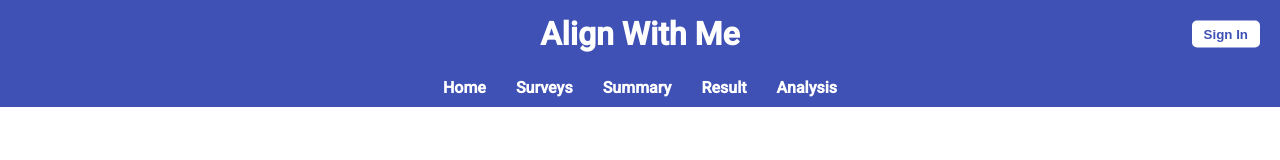
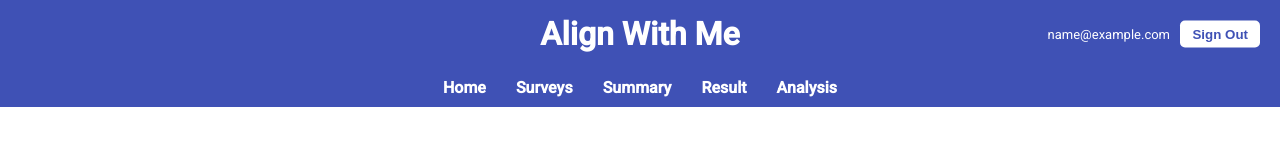
Before and after one commit to DigitalDemocracyProject/publiclens, an Angular app in the folder public-lens-portal/: page /home in a window 1280 px wide. Shown: the top 160 px of the page. Built offline with nearby package versions, Linux system fonts and the light colour scheme; sample sign-in values are in the browser's storage.

Commit message:
Display user details after sign in

```diff
--- a/public-lens-portal/src/app/app.component.css
+++ b/public-lens-portal/src/app/app.component.css
@@ -7,12 +7,12 @@ header {
 
 .header-container {
   display: flex;
-  justify-content: center; /* keeps title centered */
+  justify-content: center;
   align-items: center;
   padding: 15px;
   background-color: #3f51b5;
   color: white;
-  position: relative; /* allows positioning child relative to header */
+  position: relative;
 }
 
 header h1 {
@@ -53,3 +53,27 @@ header h1 {
 .login-btn:hover {
   background-color: #e6e6e6;
 }
+
+.logout-btn {
+  position: absolute;
+  right: 20px;
+  top: 50%;
+  transform: translateY(-50%);
+  padding: 6px 12px;
+  border-radius: 5px;
+  border: none;
+  background-color: white;
+  color: #3f51b5;
+  font-weight: bold;
+  cursor: pointer;
+}
+
+.logout-btn:hover {
+  background-color: #e6e6e6;
+}
+
+.user-text {
+  position: absolute;
+  right: 110px;
+  font-size: 13px;
+}
--- a/public-lens-portal/src/app/app.component.html
+++ b/public-lens-portal/src/app/app.component.html
@@ -1,12 +1,37 @@
 <header class="header-container">
   <h1>Align With Me</h1>
-  <button class="login-btn" (click)="auth.login()">Sign In</button>
+
+  <!-- Show username when logged in -->
+  <span *ngIf="auth.isLoggedIn()" class="user-text">
+    {{ auth.getEmail() }}
+  </span>
+
+  <!-- Sign In button -->
+  <button class="login-btn" *ngIf="!auth.isLoggedIn()" (click)="auth.login()">
+    Sign In
+  </button>
+
+  <!-- Sign Out button -->
+  <button class="logout-btn" *ngIf="auth.isLoggedIn()" (click)="auth.logout()">
+    Sign Out
+  </button>
 </header>
+
 <nav mat-tab-nav-bar class="nav-bar">
-  <a mat-tab-link routerLink="/home" routerLinkActive="mat-tab-label-active">Home</a>
-  <a mat-tab-link routerLink="/surveys" routerLinkActive="mat-tab-label-active">Surveys</a>
-  <a mat-tab-link routerLink="/summary" routerLinkActive="mat-tab-label-active">Summary</a>
-  <a mat-tab-link routerLink="/result" routerLinkActive="mat-tab-label-active">Result</a>
-  <a mat-tab-link routerLink="/analysis" routerLinkActive="mat-tab-label-active">Analysis</a>
+  <a mat-tab-link routerLink="/home" routerLinkActive="mat-tab-label-active"
+    >Home</a
+  >
+  <a mat-tab-link routerLink="/surveys" routerLinkActive="mat-tab-label-active"
+    >Surveys</a
+  >
+  <a mat-tab-link routerLink="/summary" routerLinkActive="mat-tab-label-active"
+    >Summary</a
+  >
+  <a mat-tab-link routerLink="/result" routerLinkActive="mat-tab-label-active"
+    >Result</a
+  >
+  <a mat-tab-link routerLink="/analysis" routerLinkActive="mat-tab-label-active"
+    >Analysis</a
+  >
 </nav>
 <router-outlet></router-outlet>
--- a/public-lens-portal/src/app/app.component.ts
+++ b/public-lens-portal/src/app/app.component.ts
@@ -1,12 +1,25 @@
-import { Component } from '@angular/core';
+import { Component, OnInit, Inject, PLATFORM_ID } from '@angular/core';
 import { AuthService } from './auth.service';
+import { isPlatformBrowser } from '@angular/common';
+import { RouterModule } from '@angular/router';
+import { NgIf } from '@angular/common';
 
 @Component({
   selector: 'app-root',
+  standalone: true,
+  imports: [RouterModule, NgIf],
   templateUrl: './app.component.html',
-  standalone: false,
-  styleUrl: './app.component.css',
+  styleUrls: ['./app.component.css'],
 })
-export class AppComponent {
-  constructor(public auth: AuthService) {}
+export class AppComponent implements OnInit {
+  constructor(
+    public auth: AuthService,
+    @Inject(PLATFORM_ID) private platformId: Object
+  ) {}
+
+  ngOnInit() {
+    if (isPlatformBrowser(this.platformId)) {
+      this.auth.handleAuthCallback();
+    }
+  }
 }
--- a/public-lens-portal/src/app/app.module.ts
+++ b/public-lens-portal/src/app/app.module.ts
@@ -1,5 +1,9 @@
 import { NgModule } from '@angular/core';
-import { BrowserModule, provideClientHydration, withEventReplay } from '@angular/platform-browser';
+import {
+  BrowserModule,
+  provideClientHydration,
+  withEventReplay,
+} from '@angular/platform-browser';
 
 import { AppRoutingModule } from './app-routing.module';
 import { AppComponent } from './app.component';
@@ -7,26 +11,22 @@ import { provideAnimationsAsync } from '@angular/platform-browser/animations/asy
 import { FeaturesModule } from './features/features.module';
 import { CoreModule } from './core/core.module';
 import { SharedModule } from './shared/shared.module';
-import { provideHttpClient, withInterceptorsFromDi, withFetch } from '@angular/common/http';
-import { AnalysisViewerComponent } from './analysis-viewer/analysis-viewer.component';
+import { provideHttpClient } from '@angular/common/http';
 
 @NgModule({
-  declarations: [
-    AppComponent
-  ],
+  declarations: [],
   imports: [
     BrowserModule,
     AppRoutingModule,
     CoreModule,
     FeaturesModule,
     SharedModule,
-    AnalysisViewerComponent
   ],
   providers: [
     provideClientHydration(withEventReplay()),
     provideAnimationsAsync(),
-    provideHttpClient(withInterceptorsFromDi(), withFetch())
+    provideHttpClient(),
   ],
-  bootstrap: [AppComponent]
+  bootstrap: [],
 })
-export class AppModule { }
+export class AppModule {}
--- a/public-lens-portal/src/app/auth.service.ts
+++ b/public-lens-portal/src/app/auth.service.ts
@@ -1,4 +1,6 @@
-import { Injectable } from '@angular/core';
+import { Inject, Injectable, PLATFORM_ID } from '@angular/core';
+import { isPlatformBrowser } from '@angular/common';
+
 import { HttpClient, HttpParams, HttpHeaders } from '@angular/common/http';
 import { Router } from '@angular/router';
 
@@ -11,10 +13,16 @@ export class AuthService {
   private redirectUri = 'http://localhost:4200/home';
   private tokenEndpoint = `https://${this.domain}/oauth2/token`;
 
-  constructor(private http: HttpClient, private router: Router) {}
+  constructor(
+    private http: HttpClient,
+    private router: Router,
+    @Inject(PLATFORM_ID) private platformId: Object
+  ) {}
 
   /** Redirect user to Cognito Hosted UI */
   login() {
+    if (!isPlatformBrowser(this.platformId)) return;
+
     const url = `https://${this.domain}/login?client_id=${
       this.clientId
     }&response_type=code&scope=openid+email+phone&redirect_uri=${encodeURIComponent(
@@ -25,9 +33,12 @@ export class AuthService {
 
   /** Handle redirect and exchange code for tokens */
   async handleAuthCallback(): Promise<void> {
+    if (!isPlatformBrowser(this.platformId)) return;
+
     const params = new URLSearchParams(window.location.search);
     const code = params.get('code');
-    if (code) {
+    if (!code) return;
+
     const body = new HttpParams()
       .set('grant_type', 'authorization_code')
       .set('client_id', this.clientId)
@@ -43,29 +54,63 @@ export class AuthService {
         })
         .toPromise();
 
-        // Save tokens in localStorage
       localStorage.setItem('id_token', tokenResponse.id_token);
       localStorage.setItem('access_token', tokenResponse.access_token);
       localStorage.setItem('refresh_token', tokenResponse.refresh_token);
 
-        // remove code from URL
       this.router.navigate(['/home']);
     } catch (err) {
       console.error('Token exchange failed', err);
     }
   }
-  }
 
   /** Get stored access token */
   getAccessToken(): string | null {
+    if (!isPlatformBrowser(this.platformId)) {
+      return null;
+    }
     return localStorage.getItem('access_token');
+  }
+
+  /** Get email from ID token */
+  getEmail(): string | null {
+    if (!isPlatformBrowser(this.platformId)) return null;
+
+    const token = localStorage.getItem('id_token');
+    if (!token) return null;
+
+    const payload = JSON.parse(atob(token.split('.')[1]));
+    return payload['email'] || null;
   }
 
   /** Logout */
   logout() {
+    if (isPlatformBrowser(this.platformId)) {
       localStorage.clear();
       window.location.href = `https://${this.domain}/logout?client_id=${
         this.clientId
       }&logout_uri=${encodeURIComponent(this.redirectUri)}`;
     }
   }
+
+  /** Check login status */
+  isLoggedIn(): boolean {
+    if (!isPlatformBrowser(this.platformId)) {
+      return false;
+    }
+    return !!localStorage.getItem('id_token');
+  }
+
+  /** Get username from ID token */
+  getUsername(): string | null {
+    if (!isPlatformBrowser(this.platformId)) {
+      return null;
+    }
+
+    const token = localStorage.getItem('id_token');
+    if (!token) return null;
+
+    const payload = JSON.parse(atob(token.split('.')[1]));
+    return payload['cognito:username'] || payload['email'] || 'User';
+  }
+}
--- a/public-lens-portal/src/main.ts
+++ b/public-lens-portal/src/main.ts
@@ -1,5 +1,20 @@
-import { platformBrowserDynamic } from '@angular/platform-browser-dynamic';
-import { AppModule } from './app/app.module';
+import { bootstrapApplication } from '@angular/platform-browser';
+import { provideRouter } from '@angular/router';
+import { provideAnimations } from '@angular/platform-browser/animations';
 
-platformBrowserDynamic().bootstrapModule(AppModule)
-  .catch(err => console.error(err));
+import { AppComponent } from './app/app.component';
+import { routes } from './app/app-routing.module';
+import { provideHttpClient } from '@angular/common/http';
+import {
+  provideClientHydration,
+  withEventReplay,
+} from '@angular/platform-browser';
+
+bootstrapApplication(AppComponent, {
+  providers: [
+    provideRouter(routes),
+    provideAnimations(),
+    provideHttpClient(),
+    provideClientHydration(withEventReplay()),
+  ],
+}).catch((err) => console.error(err));
```
Also changed, not shown: public-lens-portal/src/app/app-routing.module.ts (+3 -5 lines), public-lens-portal/src/app/app.module.server.ts (+9 -3 lines). Lines whose indentation alone changed are shown as unchanged.
